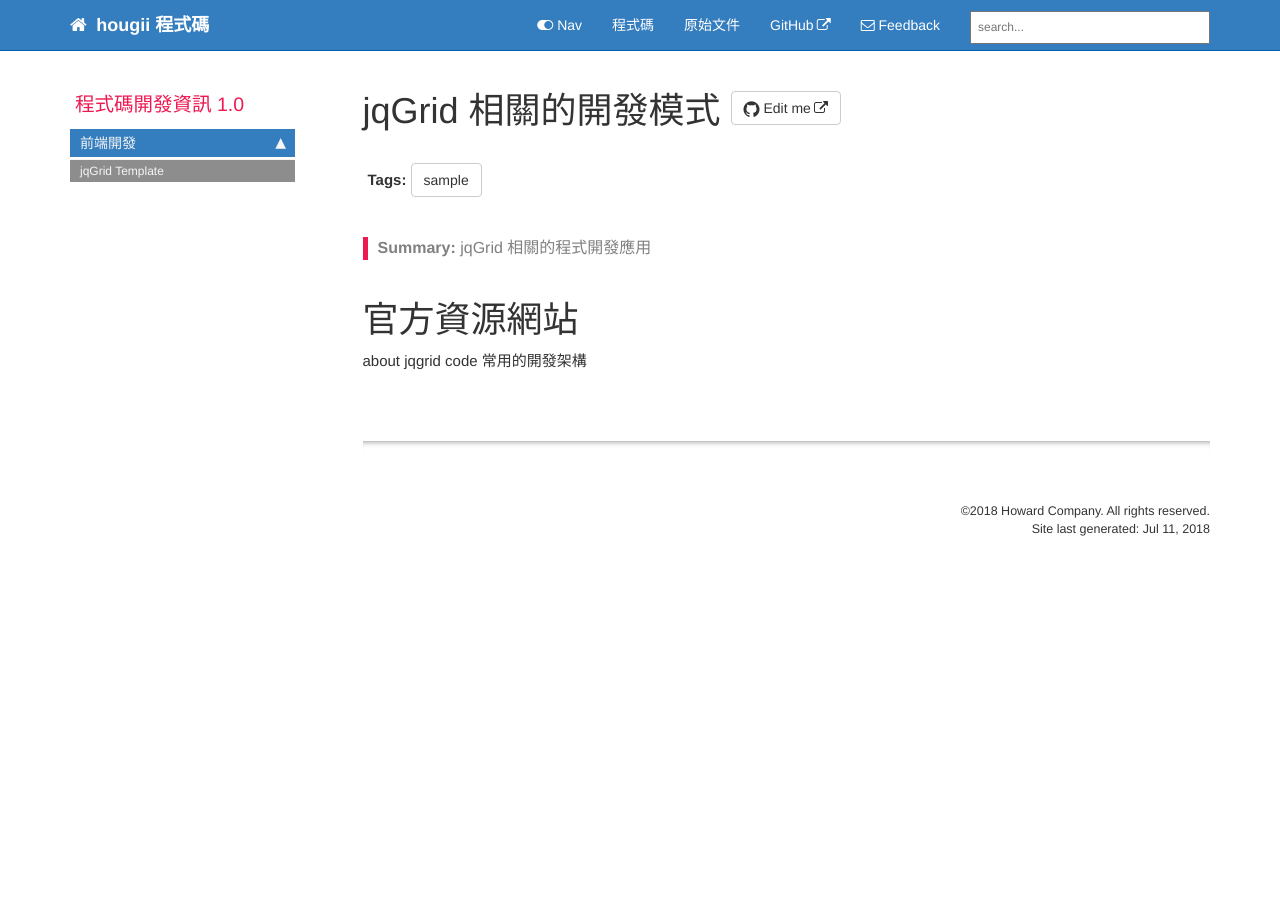
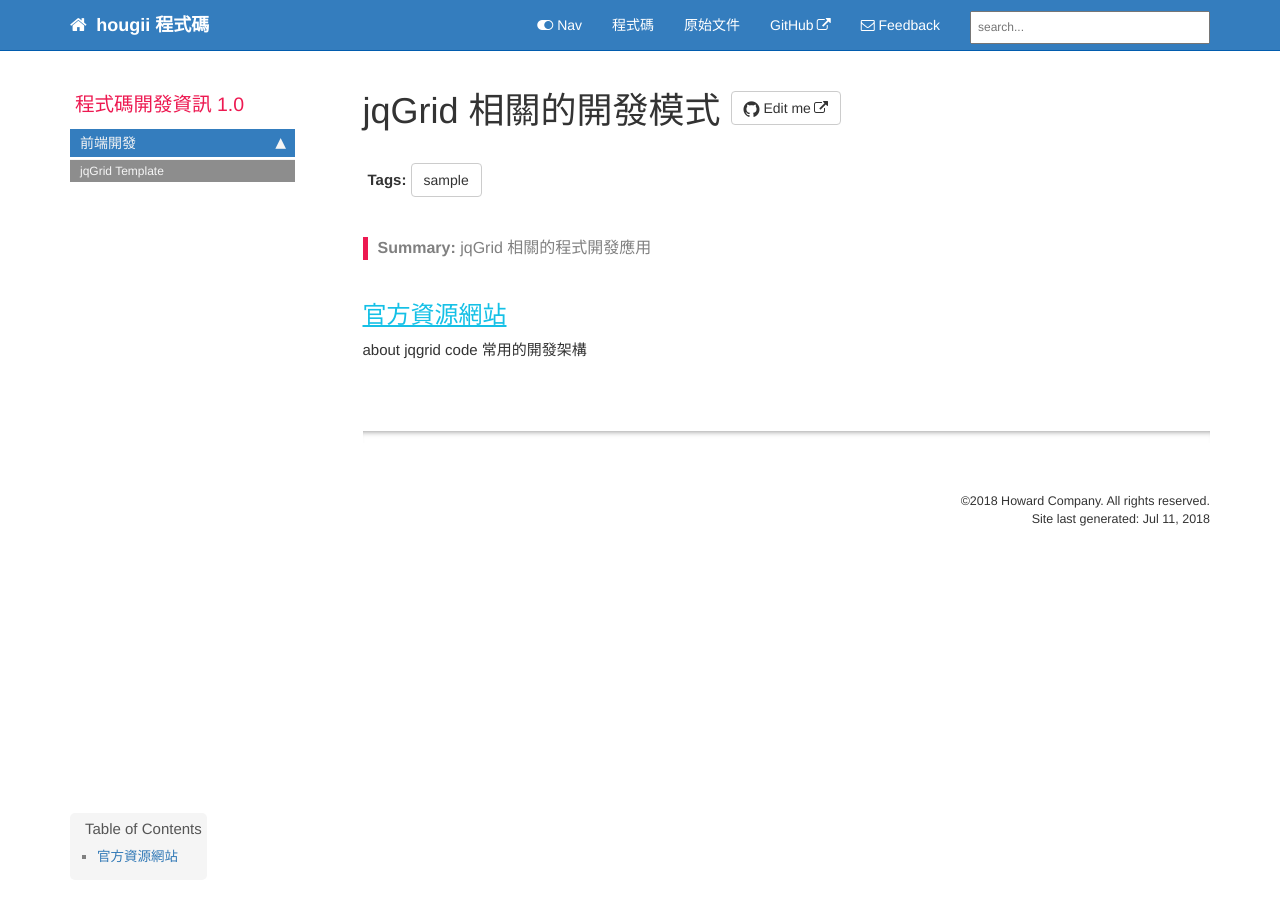
Before and after one commit to hougii/coding, a Jekyll site: the page built from pages/code/code_jqgrid.md, in a window 1280 px wide. Built offline with Jekyll 4.4.1, drawn with Linux system fonts in a browser that asks for light colours; nearby versions of some CDN libraries; comment, search, counter and statistics services are not loaded.

Commit message:
調整一版在左下方

```diff
--- a/_includes/toc.html
+++ b/_includes/toc.html
@@ -43,8 +43,8 @@ var $win = $(window),
 		var $this = $(this);
 
 		// 控制 #toc 的移動
-    var result_top=$this.scrollTop() +_diffY;  //+ $this.height() - _height - _diffY;
-    var result_left=$this.scrollLeft() + $this.width() - _width - _diffX+50; //它的0起點是內文的起點。
+    var result_top=$this.scrollTop() + $this.height() - _height - _diffY;
+    var result_left=$this.scrollLeft() +_diffX+50; //它的0起點是內文的起點。
 		$mytoc.stop().animate({
 			top: result_top,
 			left: result_left
--- a/_layouts/default.html
+++ b/_layouts/default.html
@@ -99,6 +99,8 @@
 <!-- /#main -->
     </div>
 
+<!--搬移toc至外層Default-->
+    {% include toc.html %}
 </body>
 {% if site.google_analytics %}
 {% include google_analytics.html %}
--- a/_layouts/page.html
+++ b/_layouts/page.html
@@ -52,7 +52,7 @@ layout: default
    {% endif %}
 
     {% unless page.toc == false %}
-    {% include toc.html %}
+
     {% endunless %}
 
 
--- a/pages/code/code_jqgrid.md
+++ b/pages/code/code_jqgrid.md
@@ -8,5 +8,5 @@ sidebar: code_sidebar
 permalink: code_jqgrid.html
 folder: code
 ---
-# 官方資源網站
+## 官方資源網站
 about jqgrid code 常用的開發架構
```
